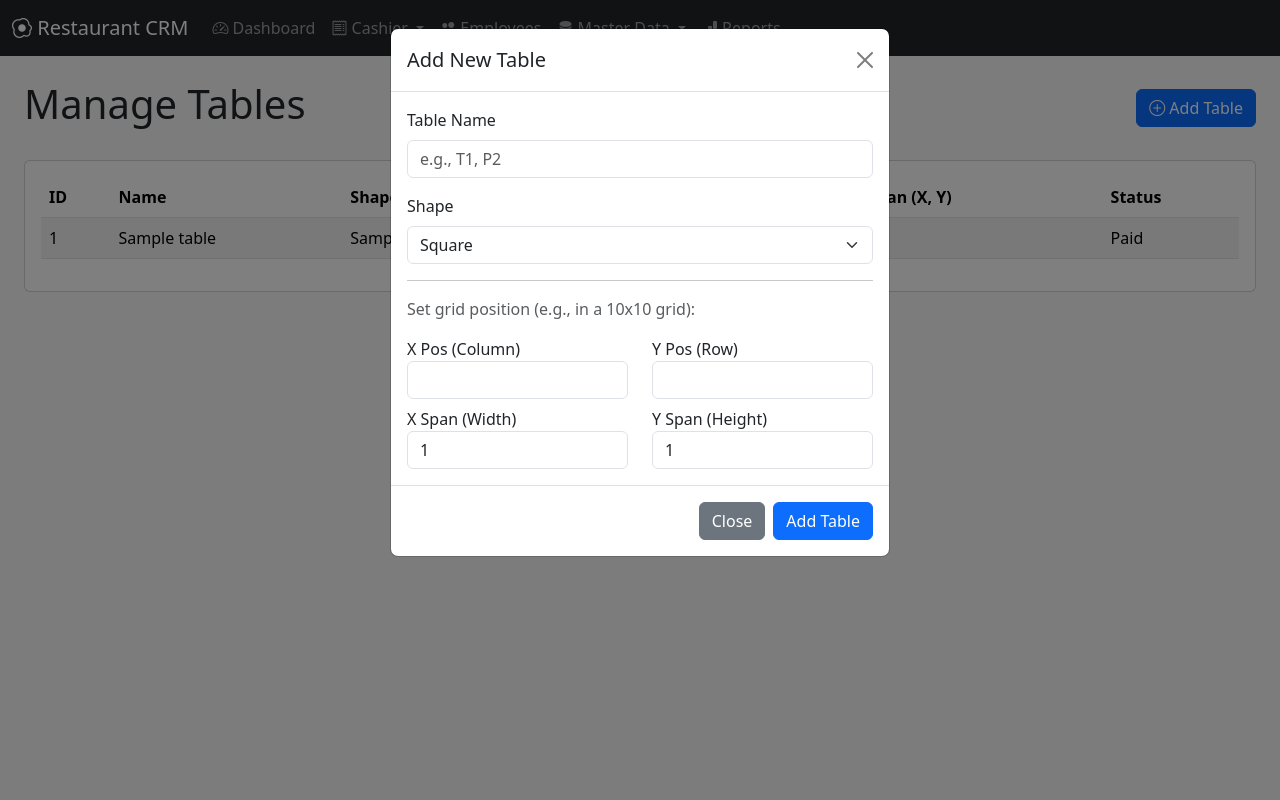
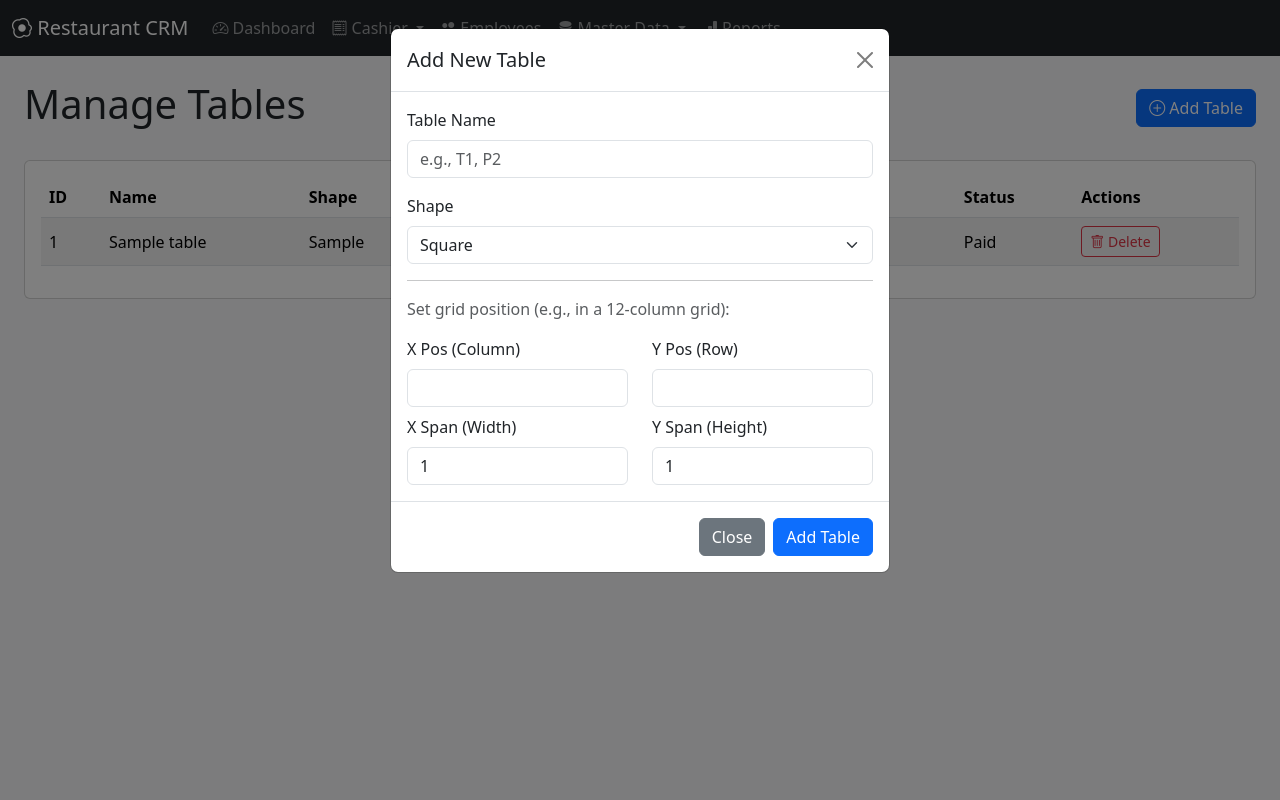
Before and after one commit to nani-1205/Restaurant-CRM, a Flask app: page /tables in a window 1280 px wide, after a click on "Add Table". Run offline with Flask 3, Linux system fonts and the light colour scheme; tables that the repository leaves empty hold one stand-in row (values such as "Sample post").

Commit message:
v-2-tables

```diff
--- a/app.py
+++ b/app.py
@@ -23,7 +23,6 @@ def calculate_order_total(order_id):
 
 @app.route('/')
 def dashboard():
-    # ... (no changes to this route)
     total_sales = db.session.query(func.sum(Order.total_price)).filter(Order.status == 'Paid').scalar() or 0.0
     total_orders = Order.query.count()
     employee_count = Employee.query.count()
@@ -31,13 +30,13 @@ def dashboard():
     recent_orders = Order.query.order_by(Order.order_time.desc()).limit(5).all()
     return render_template('dashboard.html', total_sales=total_sales, total_orders=total_orders, employee_count=employee_count, low_stock_items=low_stock_items, recent_orders=recent_orders)
 
-# --- NEW: Add Order Visual Layout Route ---
+# --- Add Order Visual Layout Route ---
 @app.route('/add-order')
 def add_order_layout():
     tables = Table.query.order_by(Table.name).all()
     return render_template('add_order.html', tables=tables)
 
-# --- NEW: Table Management Route ---
+# --- Table Management Route ---
 @app.route('/tables', methods=['GET', 'POST'])
 def manage_tables():
     if request.method == 'POST':
@@ -67,15 +66,30 @@ def manage_tables():
     tables = Table.query.order_by(Table.id).all()
     return render_template('tables.html', tables=tables)
 
+# --- NEW: Route to delete a table ---
+@app.route('/tables/delete/<int:table_id>', methods=['POST'])
+def delete_table(table_id):
+    table_to_delete = Table.query.get_or_404(table_id)
 
-# --- UPDATED: The old /orders is now /order-list ---
+    # Safety check: prevent deleting an occupied table
+    if table_to_delete.status != 'Available':
+        flash(f'Cannot delete table {table_to_delete.name} while it is occupied or reserved.', 'danger')
+        return redirect(url_for('manage_tables'))
+
+    db.session.delete(table_to_delete)
+    db.session.commit()
+    flash(f'Table {table_to_delete.name} deleted successfully.', 'success')
+    return redirect(url_for('manage_tables'))
+
+
+# --- The old /orders is now /order-list ---
 @app.route('/order-list')
 def order_list():
     orders = Order.query.order_by(Order.order_time.desc()).all()
     return render_template('order_list.html', orders=orders)
 
 
-# --- UPDATED: Combined order creation logic ---
+# --- Combined order creation logic ---
 @app.route('/create-order', methods=['GET', 'POST'])
 def create_order():
     if request.method == 'POST':
@@ -143,7 +157,7 @@ def update_order_status(order_id):
     order = Order.query.get_or_404(order_id)
     new_status = request.form['status']
     if new_status:
-        # --- LOGIC TO FREE UP TABLES ---
+        # LOGIC TO FREE UP TABLES
         if new_status in ['Paid', 'Cancelled']:
             for table in order.tables:
                 table.status = 'Available'
@@ -154,8 +168,7 @@ def update_order_status(order_id):
     return redirect(url_for('order_list'))
 
 
-# --- Other routes (employees, inventory, menu, reports) remain unchanged ---
-# ...
+# --- Other routes (employees, inventory, menu, reports) ---
 @app.route('/employees', methods=['GET', 'POST'])
 def manage_employees():
     if request.method == 'POST':
@@ -213,7 +226,6 @@ def manage_menu():
 
 @app.route('/reports')
 def reports():
-    # Employee Performance Report
     employee_performance = db.session.query(
         Employee.name,
         func.count(Order.id).label('total_orders'),
--- a/templates/tables.html
+++ b/templates/tables.html
@@ -32,14 +32,26 @@
                         </select>
                     </div>
                     <hr>
-                    <p class="text-muted">Set grid position (e.g., in a 10x10 grid):</p>
+                    <p class="text-muted">Set grid position (e.g., in a 12-column grid):</p>
                     <div class="row">
-                        <div class="col"><label>X Pos (Column)</label><input type="number" name="pos_x" class="form-control" required min="1"></div>
-                        <div class="col"><label>Y Pos (Row)</label><input type="number" name="pos_y" class="form-control" required min="1"></div>
+                        <div class="col">
+                            <label for="pos_x" class="form-label">X Pos (Column)</label>
+                            <input type="number" id="pos_x" name="pos_x" class="form-control" required min="1">
+                        </div>
+                        <div class="col">
+                            <label for="pos_y" class="form-label">Y Pos (Row)</label>
+                            <input type="number" id="pos_y" name="pos_y" class="form-control" required min="1">
+                        </div>
                     </div>
                     <div class="row mt-2">
-                        <div class="col"><label>X Span (Width)</label><input type="number" name="span_x" class="form-control" value="1" min="1"></div>
-                        <div class="col"><label>Y Span (Height)</label><input type="number" name="span_y" class="form-control" value="1" min="1"></div>
+                        <div class="col">
+                            <label for="span_x" class="form-label">X Span (Width)</label>
+                            <input type="number" id="span_x" name="span_x" class="form-control" value="1" min="1">
+                        </div>
+                        <div class="col">
+                            <label for="span_y" class="form-label">Y Span (Height)</label>
+                            <input type="number" id="span_y" name="span_y" class="form-control" value="1" min="1">
+                        </div>
                     </div>
                 </div>
                 <div class="modal-footer">
@@ -53,9 +65,17 @@
 
 <div class="card">
     <div class="card-body">
-        <table class="table table-striped table-hover">
+        <table class="table table-striped table-hover align-middle">
             <thead>
-                <tr><th>ID</th><th>Name</th><th>Shape</th><th>Grid Position (X, Y)</th><th>Grid Span (X, Y)</th><th>Status</th></tr>
+                <tr>
+                    <th>ID</th>
+                    <th>Name</th>
+                    <th>Shape</th>
+                    <th>Grid Position (X, Y)</th>
+                    <th>Grid Span (X, Y)</th>
+                    <th>Status</th>
+                    <th>Actions</th>
+                </tr>
             </thead>
             <tbody>
                 {% for table in tables %}
@@ -66,6 +86,14 @@
                     <td>{{ table.pos_x }}, {{ table.pos_y }}</td>
                     <td>{{ table.span_x }}, {{ table.span_y }}</td>
                     <td>{{ table.status }}</td>
+                    <td>
+                        <!-- Delete Form for each table -->
+                        <form action="{{ url_for('delete_table', table_id=table.id) }}" method="POST" onsubmit="return confirm('Are you sure you want to delete this table?');">
+                            <button type="submit" class="btn btn-sm btn-outline-danger" title="Delete Table">
+                                <i class="bi bi-trash"></i> Delete
+                            </button>
+                        </form>
+                    </td>
                 </tr>
                 {% endfor %}
             </tbody>
```
